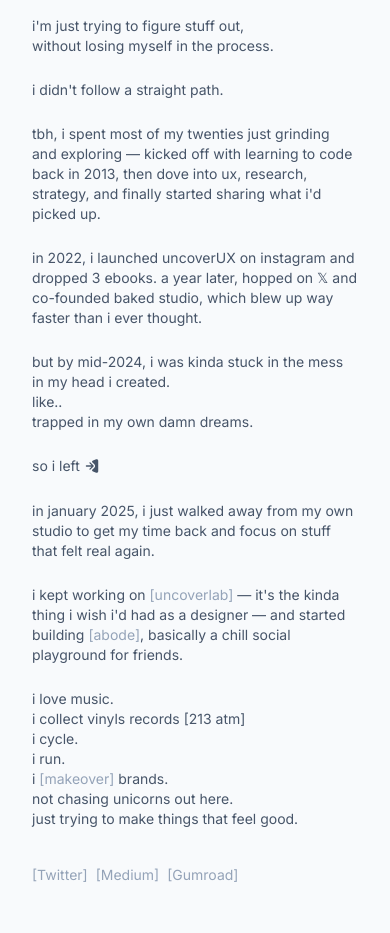
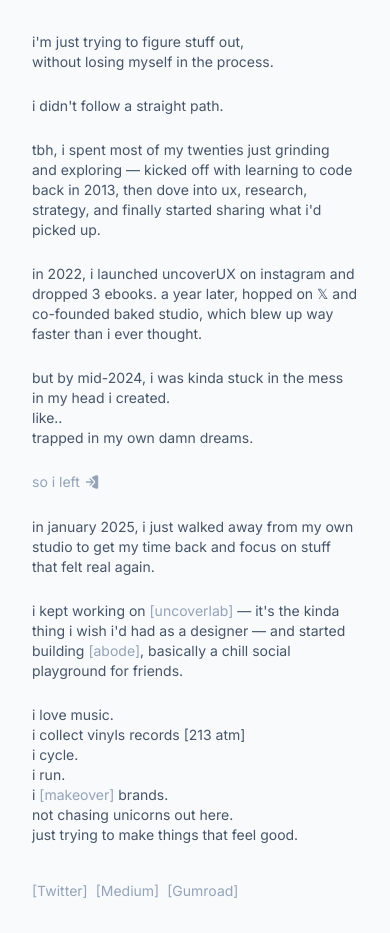
Before and after one commit to alexszczurek/aliszu.co, a Next.js app: page / in a window 390 px wide. Before the commit the page ends 901 px from the top, so only its background shows below. Built offline with nearby package versions, Linux system fonts and the light colour scheme.

Commit message:
padding update

```diff
--- a/app/page.js
+++ b/app/page.js
@@ -5,7 +5,7 @@ export default function Home() {
   return (
     <div className="flex flex-col min-h-screen bg-slate-50">
       <main className="flex flex-col flex-grow items-center justify-center px-4 sm:px-2 m-0 sm:m10">
-        <div className="text-left w-full h-full mx-auto max-w-[540px] relative main-content px-4 sm:px-2 py-4 sm:py-0">
+        <div className="text-left w-full h-full mx-auto max-w-[540px] relative main-content px-4 sm:px-2 py-8 sm:py-0">
           <div className="text-slate-600 text-sm">
             i'm just trying to figure stuff out,<br/> without losing myself in the process.
           </div>
@@ -41,7 +41,7 @@ export default function Home() {
 
           <br />
 
-          <div className="text-slate-600 text-sm">
+          <div className="text-slate-400 text-sm">
             so i left
             <svg
               xmlns="http://www.w3.org/2000/svg"
```
